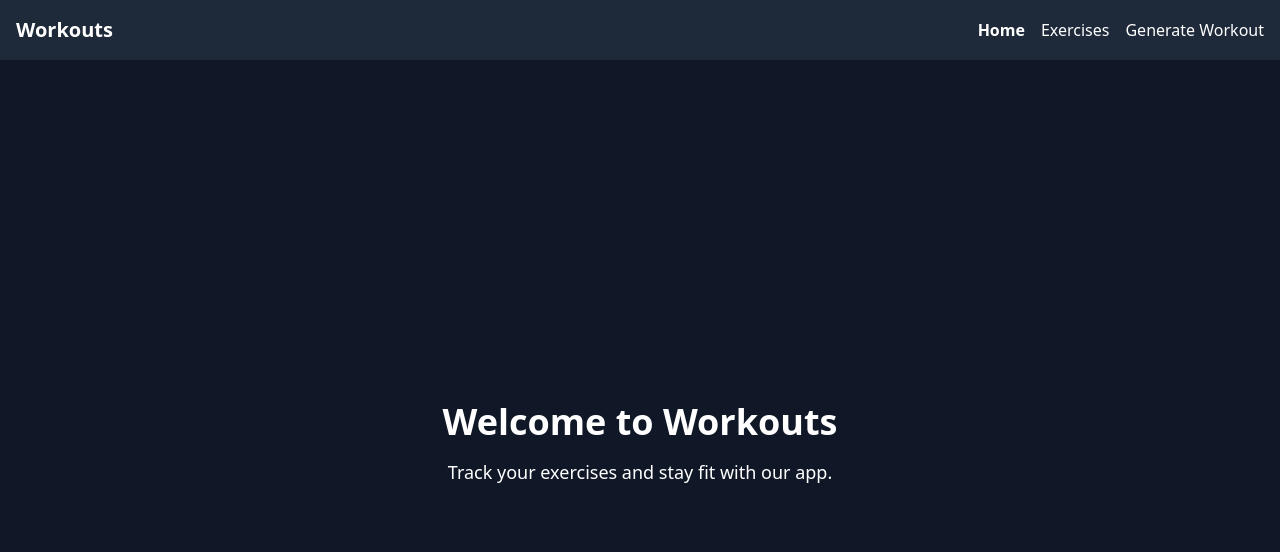
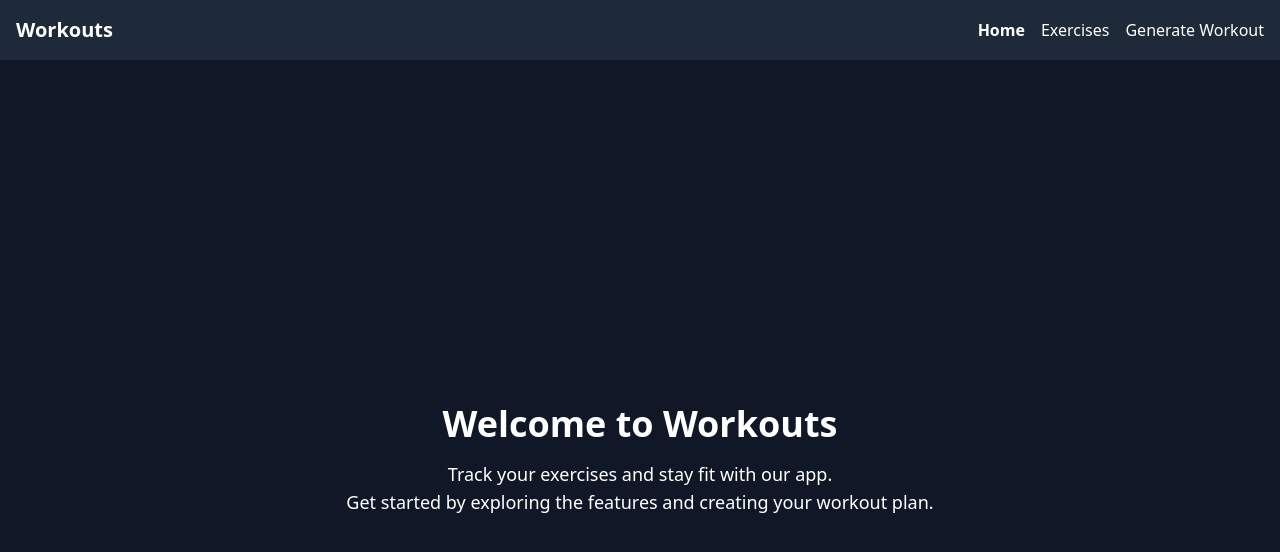
Before and after one commit to brylie/workouts, a SvelteKit app in the folder app/: page / in a window 1280 px wide. Shown: the top 552 px of the page. Built offline with nearby package versions, Linux system fonts and the light colour scheme.

Commit message:
enhance welcome message and update tests for page component

```diff
--- a/app/src/routes/+page.svelte
+++ b/app/src/routes/+page.svelte
@@ -1,4 +1,5 @@
 <main class="min-h-screen bg-gray-900 text-white flex flex-col items-center justify-center">
   <h1 class="text-4xl font-bold mb-4">Welcome to Workouts</h1>
-  <p class="text-lg mb-8">Track your exercises and stay fit with our app.</p>
+  <p class="text-lg">Track your exercises and stay fit with our app.</p>
+  <p class="text-lg">Get started by exploring the features and creating your workout plan.</p>
 </main>
```
Also changed, not shown: 1 other file (tests, documents, lock files or other folders).
